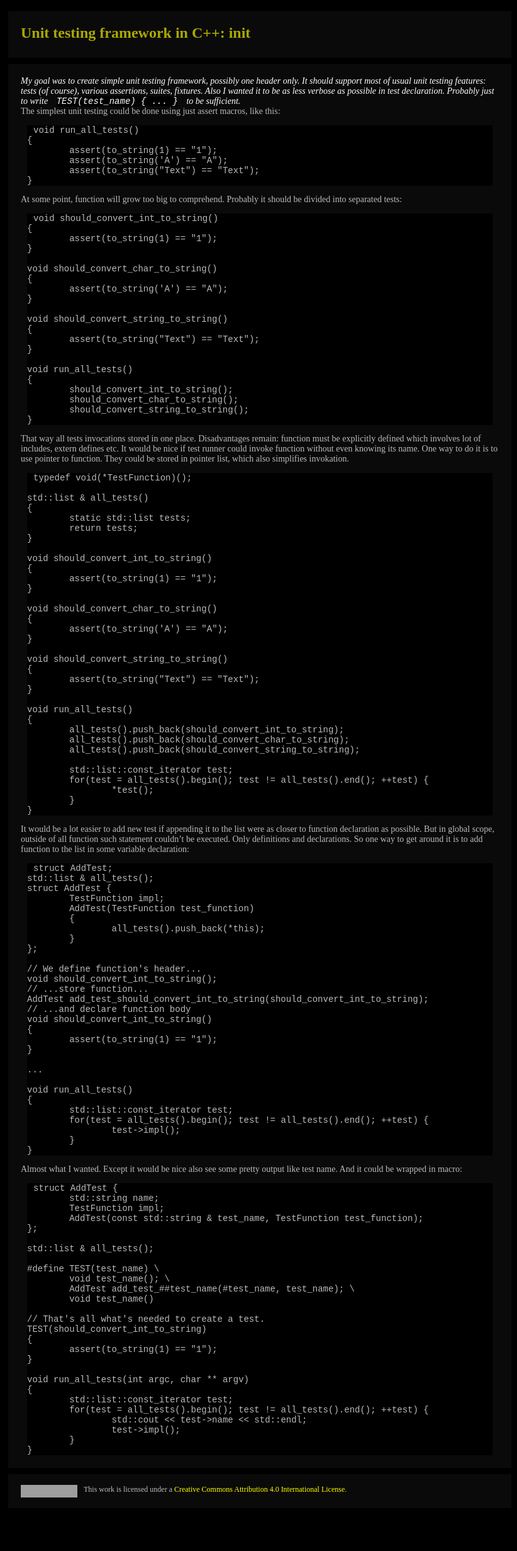
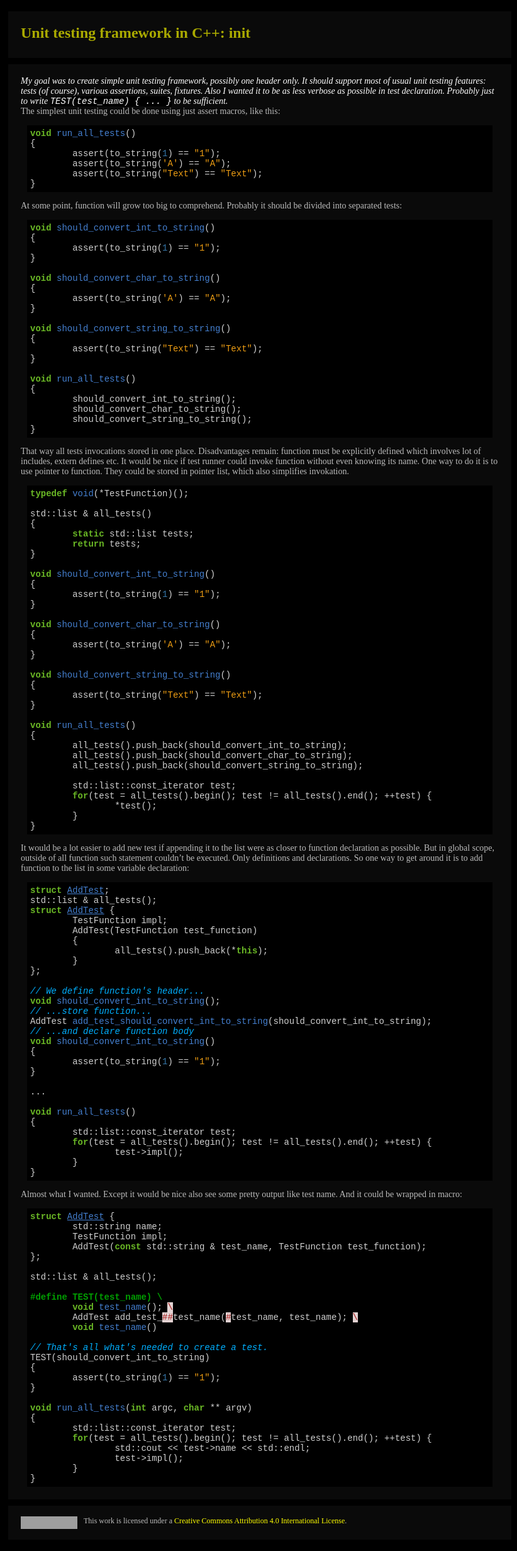
Before and after one commit to clckwrkbdgr/clckwrkbdgr.github.io, a Jekyll site: the page built from _posts/2013-12-04-unit-testing-framework-in-c-init.md, in a window 1280 px wide. Shown: the whole page at 63% size, without its empty margins (227-1049 px from the left). Built offline with Jekyll 4.4.1, drawn with Linux system fonts in a browser that asks for light colours; Markdown is read by kramdown in place of the engine named in the settings; before the commit the page ends 2413 px from its top, so only the background shows below that; grey boxes are pictures that could not be loaded.

Commit message:
CSS: syntax highlighting.

```diff
--- a/_layouts/default.html
+++ b/_layouts/default.html
@@ -2,6 +2,7 @@
 <head>
 <meta http-equiv=content-type content="text/html; charset=utf-8"/>
 <link rel="stylesheet" type="text/css" href="/dim.css" />
+<link rel="stylesheet" type="text/css" href="/syntax.css" />
 <title>{{ page.title }}</title>
 </head>
 <body>
--- a/dim.css
+++ b/dim.css
@@ -14,8 +14,12 @@
 	color: #ffff00;
 	text-decoration: underline;
 }
-code, pre {
+pre {
+	padding: 5px;
 	margin: 10px;
+	background: #000000;
+}
+code {
 	background: #000000;
 }
 h1, h2, h3 {
--- /dev/null
+++ b/syntax.css
@@ -0,0 +1,70 @@
+.hll { background-color: #404040 }
+.c  { color: #00afff; font-style: italic } /* Comment */
+.cm { color: #00afff; font-style: italic } /* Comment.Multiline */
+.c1 { color: #00afff; font-style: italic } /* Comment.Single */
+.cp { color: #00a000; font-weight: bold } /* Comment.Preproc */
+.cs { color: #e50808; font-weight: bold; background-color: #520000 } /* Comment.Special */
+
+.err { color: #a61717; background-color: #e3d2d2 } /* Error */
+.g { color: #d0d0d0 } /* Generic */
+.k { color: #6ab825; font-weight: bold } /* Keyword */
+.l { color: #d0d0d0 } /* Literal */
+.n { color: #d0d0d0 } /* Name */
+.o { color: #d0d0d0 } /* Operator */
+.x { color: #d0d0d0 } /* Other */
+.p { color: #d0d0d0 } /* Punctuation */
+.gd { color: #d22323 } /* Generic.Deleted */
+.ge { color: #d0d0d0; font-style: italic } /* Generic.Emph */
+.gr { color: #d22323 } /* Generic.Error */
+.gh { color: #ffffff; font-weight: bold } /* Generic.Heading */
+.gi { color: #589819 } /* Generic.Inserted */
+.go { color: #cccccc } /* Generic.Output */
+.gp { color: #aaaaaa } /* Generic.Prompt */
+.gs { color: #d0d0d0; font-weight: bold } /* Generic.Strong */
+.gu { color: #ffffff; text-decoration: underline } /* Generic.Subheading */
+.gt { color: #d22323 } /* Generic.Traceback */
+.kc { color: #6ab825; font-weight: bold } /* Keyword.Constant */
+.kd { color: #6ab825; font-weight: bold } /* Keyword.Declaration */
+.kn { color: #6ab825; font-weight: bold } /* Keyword.Namespace */
+.kp { color: #6ab825 } /* Keyword.Pseudo */
+.kr { color: #6ab825; font-weight: bold } /* Keyword.Reserved */
+.kt { color: #6ab825; font-weight: bold } /* Keyword.Type */
+.ld { color: #d0d0d0 } /* Literal.Date */
+.m { color: #3677a9 } /* Literal.Number */
+.s { color: #ed9d13 } /* Literal.String */
+.na { color: #bbbbbb } /* Name.Attribute */
+.nb { color: #24909d } /* Name.Builtin */
+.nc { color: #447fcf; text-decoration: underline } /* Name.Class */
+.no { color: #40ffff } /* Name.Constant */
+.nd { color: #ffa500 } /* Name.Decorator */
+.ni { color: #d0d0d0 } /* Name.Entity */
+.ne { color: #bbbbbb } /* Name.Exception */
+.nf { color: #447fcf } /* Name.Function */
+.nl { color: #d0d0d0 } /* Name.Label */
+.nn { color: #447fcf; text-decoration: underline } /* Name.Namespace */
+.nx { color: #d0d0d0 } /* Name.Other */
+.py { color: #d0d0d0 } /* Name.Property */
+.nt { color: #6ab825; font-weight: bold } /* Name.Tag */
+.nv { color: #40ffff } /* Name.Variable */
+.ow { color: #6ab825; font-weight: bold } /* Operator.Word */
+.w { color: #666666 } /* Text.Whitespace */
+.mf { color: #3677a9 } /* Literal.Number.Float */
+.mh { color: #3677a9 } /* Literal.Number.Hex */
+.mi { color: #3677a9 } /* Literal.Number.Integer */
+.mo { color: #3677a9 } /* Literal.Number.Oct */
+.sb { color: #ed9d13 } /* Literal.String.Backtick */
+.sc { color: #ed9d13 } /* Literal.String.Char */
+.sd { color: #ed9d13 } /* Literal.String.Doc */
+.s2 { color: #ed9d13 } /* Literal.String.Double */
+.se { color: #ed9d13 } /* Literal.String.Escape */
+.sh { color: #ed9d13 } /* Literal.String.Heredoc */
+.si { color: #ed9d13 } /* Literal.String.Interpol */
+.sx { color: #ffa500 } /* Literal.String.Other */
+.sr { color: #ed9d13 } /* Literal.String.Regex */
+.s1 { color: #ed9d13 } /* Literal.String.Single */
+.ss { color: #ed9d13 } /* Literal.String.Symbol */
+.bp { color: #24909d } /* Name.Builtin.Pseudo */
+.vc { color: #40ffff } /* Name.Variable.Class */
+.vg { color: #40ffff } /* Name.Variable.Global */
+.vi { color: #40ffff } /* Name.Variable.Instance */
+.il { color: #3677a9 } /* Literal.Number.Integer.Long */
```
